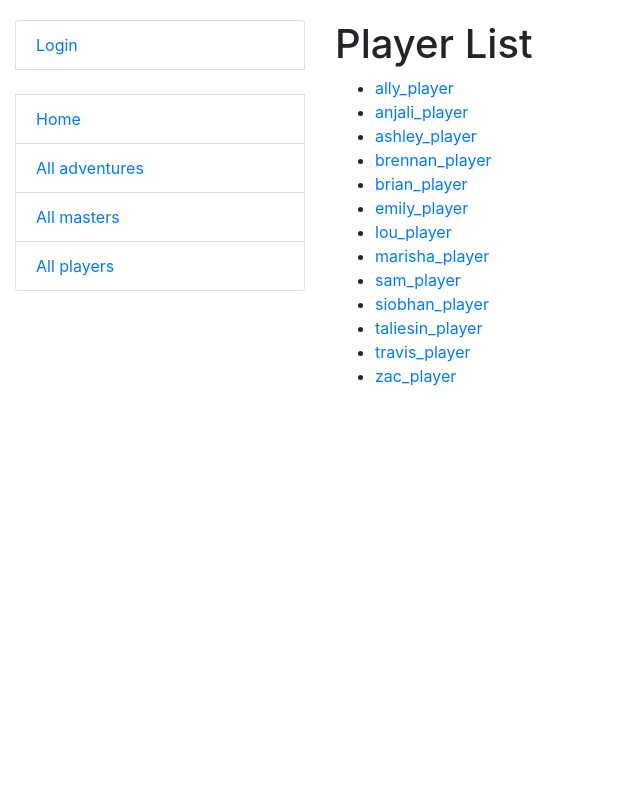
After one commit to ArGus20/adventure-manager, a Django app: page /players/ in a window 1280 px wide. The commit adds this page. Shown: the whole page, without its empty margins (0-640 px from the left). Run offline with Django 5.2, Linux system fonts and the light colour scheme; data comes from the database, SQL or seed files in the repository; both versions use the stored data as it was after the commit.

Commit message:
Add sidebar, static/style.css, urls, views, and templates for master, player list and master, player, character detail pages

```diff
--- a/core/settings.py
+++ b/core/settings.py
@@ -118,6 +118,9 @@ USE_TZ = True
 
 STATIC_URL = 'static/'
 
+STATICFILES_DIRS = [
+    BASE_DIR / "static",
+]
 
 # Email
 # https://docs.djangoproject.com/en/6.1/topics/email/#topic-email-configuration
--- a/game_manager/urls.py
+++ b/game_manager/urls.py
@@ -1,5 +1,6 @@
 from django.urls import path
 
+from .models import Character
 from .views import (
     HomePageView,
     AdventureListView,
@@ -7,6 +8,11 @@ from .views import (
     AdventureCreateView,
     AdventureUpdateView,
     AdventureDeleteView,
+    MasterListView,
+    PlayerListView,
+    MasterDetailView,
+    PlayerDetailView,
+    CharacterDetailView
 )
 
 urlpatterns = [
@@ -18,14 +24,12 @@ urlpatterns = [
     path("adventures/<int:pk>/update/", AdventureUpdateView.as_view(), name="adventure-update"),
     path("adventures/<int:pk>/delete/", AdventureDeleteView.as_view(), name="adventure-delete"),
 
+    path("masters/", MasterListView.as_view(), name="master-list"),
+    path("masters/<int:pk>/", MasterDetailView.as_view(), name="master-detail"),
+    path("players/", PlayerListView.as_view(), name="player-list"),
+    path("players/<int:pk>/", PlayerDetailView.as_view(), name="player-detail"),
+    path("players/<int:player_pk>/character/<int:pk>", CharacterDetailView.as_view(), name="character-detail"),
+
 ]
 
 app_name = "game_manager"
-
-# path("classes/", CharacterClassListView.as_view(), name="character-class-list"),
-#
-#
-# class CharacterClassListView(generic.ListView):
-#     model = CharacterClass
-#     template_name = "game_manager/character_class_list.html"
-#     context_object_name = "character_class_list"
--- a/game_manager/views.py
+++ b/game_manager/views.py
@@ -4,7 +4,7 @@ from django.urls import reverse_lazy
 from django.views.generic.base import TemplateView
 from django.views import generic
 
-from game_manager.models import User, Adventure, CharacterClass
+from game_manager.models import User, Adventure, CharacterClass, Character
 
 
 class HomePageView(TemplateView):
@@ -66,3 +66,39 @@ class AdventureDeleteView(generic.DeleteView):
     model = Adventure
     success_url = reverse_lazy("game_manager:adventure_list")
     template_name = "game_manager/adventure_contifm_delete.html"
+
+
+class MasterListView(generic.ListView):
+    model = User
+    queryset = User.objects.filter(is_dm=True)
+    template_name = "game_manager/master_list.html"
+    context_object_name = "master_list"
+
+
+class MasterDetailView(generic.DetailView):
+    model = User
+    template_name = "game_manager/master_detail.html"
+    context_object_name = "master"
+
+
+class PlayerListView(generic.ListView):
+    model = User
+    queryset = User.objects.filter(is_dm=False)
+    template_name = "game_manager/player_list.html"
+    context_object_name = "player_list"
+
+
+class PlayerDetailView(generic.DetailView):
+    model = User
+    template_name = "game_manager/player_detail.html"
+    context_object_name = "player"
+
+class CharacterDetailView(generic.DetailView):
+    model = Character
+    queryset = Character.objects.select_related(
+        "user",
+        "race",
+        "character_class"
+    )
+    template_name = "game_manager/character_detail.html"
+    context_object_name = "character"
--- /dev/null
+++ b/static/css/styles.css
@@ -0,0 +1,8 @@
+body {
+    margin-top: 20px;
+}
+
+.sidebar-nav {
+    padding: 0;
+    list-style: none;
+}
--- a/templates/base.html
+++ b/templates/base.html
@@ -6,17 +6,17 @@
   {% endblock %}
   <meta charset="utf-8">
   <meta name="viewport" content="width=device-width, initial-scale=1">
-{#  <link rel="stylesheet" href="https://cdn.jsdelivr.net/npm/bootstrap@4.6.2/dist/css/bootstrap.min.css"#}
-{#        integrity="sha384-xOolHFLEh07PJGoPkLv1IbcEPTNtaed2xpHsD9ESMhqIYd0nLMwNLD69Npy4HI+N" crossorigin="anonymous">#}
+  <link rel="stylesheet" href="https://cdn.jsdelivr.net/npm/bootstrap@4.6.2/dist/css/bootstrap.min.css"
+        integrity="sha384-xOolHFLEh07PJGoPkLv1IbcEPTNtaed2xpHsD9ESMhqIYd0nLMwNLD69Npy4HI+N" crossorigin="anonymous">
   {% load static %}
-{#  <link rel="stylesheet" href="{% static 'css/styles.css' %}">#}
+  <link rel="stylesheet" href="{% static 'css/styles.css' %}">
 </head>
 <body>
 <div class="container-fluid">
   <div class="row">
     <div class="col-sm-3">
       {% block sidebar %}
-{#        {% include "includes/sidebar.html" %}#}
+        {% include "includes/sidebar.html" %}
       {% endblock %}
     </div>
     <div class="col-sm-9">
--- a/templates/game_manager/adventure_list.html
+++ b/templates/game_manager/adventure_list.html
@@ -10,7 +10,7 @@
   {% if adventure_list %}
     <ul>
       {% for adventure in adventure_list %}
-        <li><a href="#">{{ adventure.name }} {{ adventure.adventure_setting }}, {{ adventure.start_date }}</a></li>
+        <li><a href="{% url 'game_manager:adventure-detail' pk=adventure.id %}">{{ adventure.name }} {{ adventure.adventure_setting }}, {{ adventure.start_date }}</a></li>
       {% endfor %}
     </ul>
   {% else %}
--- /dev/null
+++ b/templates/game_manager/player_list.html
@@ -0,0 +1,19 @@
+{% extends "base.html"%}
+
+{% block content %}
+  <h1>Player List</h1>
+
+{#  <form method="get" action="" class="form-inline">#}
+{#    {{ search_form.as_p }}#}
+{#    <input class="btn btn-secondary" type="submit" value="Search">#}
+{#  </form>#}
+  {% if player_list %}
+    <ul>
+      {% for player in player_list %}
+        <li><a href="{% url 'game_manager:player-detail' pk=player.id %}">{{ player.username }}</a></li>
+      {% endfor %}
+    </ul>
+  {% else %}
+    <p>There are no Players in Adventure Manager</p>
+  {% endif %}
+{% endblock %}
--- /dev/null
+++ b/templates/includes/sidebar.html
@@ -0,0 +1,30 @@
+<ul class="sidebar-nav list-group">
+  {% if user.is_authenticated %}
+    <li class="list-group-item">
+      User: {{ user.username }}
+    </li>
+    <li class="list-group-item">
+      <form method="post" action="{% url 'logout' %}">
+        {% csrf_token %}
+        <button type="submit">Log out</button>
+      </form>
+    </li>
+  {% else %}
+    <li class="list-group-item">
+      <a href="{% url 'login' %}">Login</a>
+    </li>
+  {% endif %}
+  <br>
+  <li class="list-group-item">
+    <a href="{% url 'game_manager:home-page' %}">Home</a>
+  </li>
+  <li class="list-group-item">
+    <a href="{% url 'game_manager:adventure-list' %}">All adventures</a>
+  </li>
+  <li class="list-group-item">
+    <a href="{% url 'game_manager:master-list' %}">All masters</a>
+  </li>
+  <li class="list-group-item">
+    <a href="{% url 'game_manager:player-list' %}">All players </a>
+  </li>
+</ul>
```
Also changed, not shown: adventure_manager_db_data.json (+12 -12 lines), requirements.txt (added, +8 -0 lines), templates/game_manager/character_detail.html (added, +9 -0 lines), templates/game_manager/master_detail.html (added, +15 -0 lines), templates/game_manager/master_list.html (added, +19 -0 lines), templates/game_manager/player_detail.html (added, +15 -0 lines), db.sqlite3.
